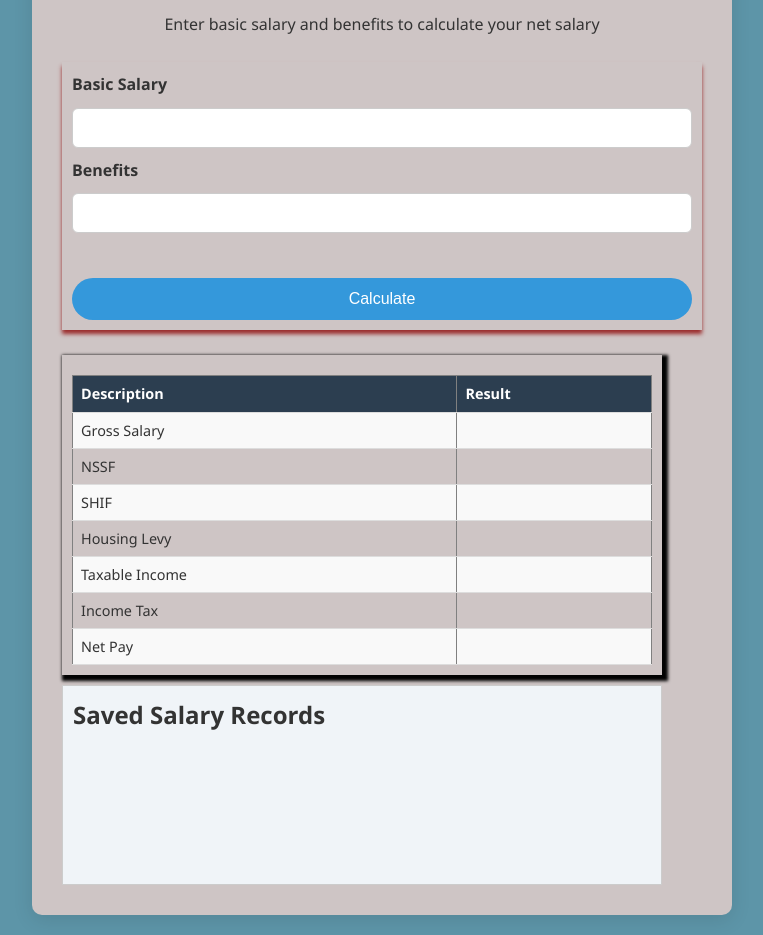
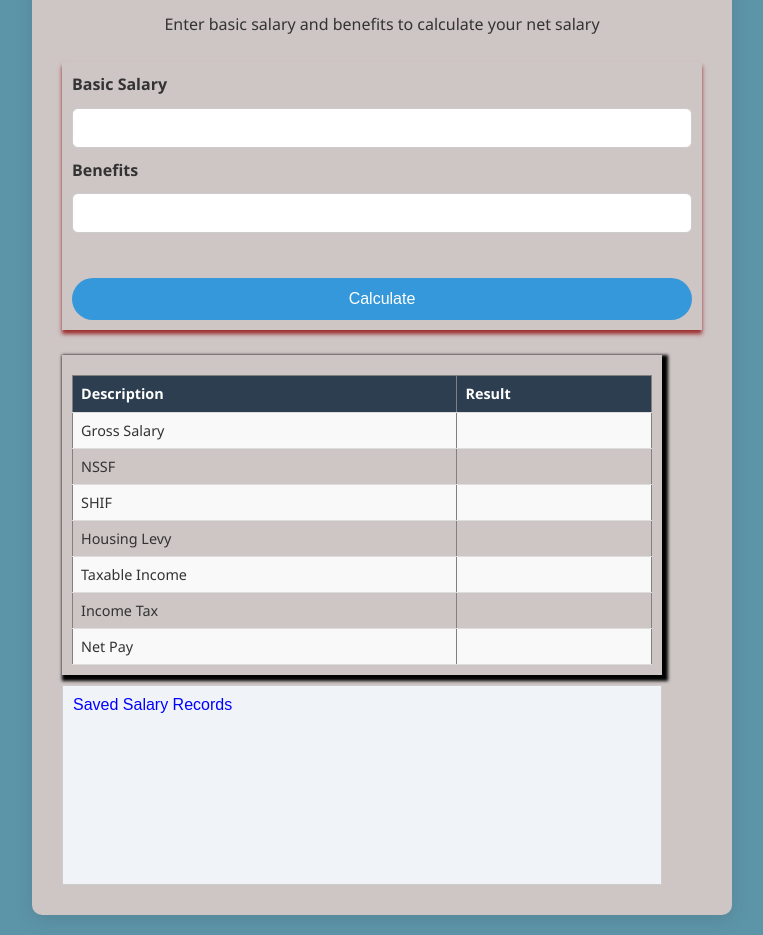
Before and after one commit to Victorious-ke/Code-Challenge, a website: page index.html in a window 1280 px wide. Shown: the part 158-1093 px from the top of the page, without its empty margins (258-1021 px from the left). Drawn offline with Linux system fonts and the light colour scheme; no server answers.

Commit message:
inline css

```diff
--- a/index.html
+++ b/index.html
@@ -24,12 +24,14 @@
         <label for="benefits">Benefits</label>
         <input type="number" id="benefitsInput" name="benefits" required />
 
+        <!-- benefits input preview -->
+
         <p id="benefitsPreview" style="font-weight: bold; color: green;"></p>
 
         <input type="submit" value="Calculate" />
       </form>
     </div>
-
+ <!-- gross pay input preview -->
     <p id="grossPreview" style="font-weight: bold; color: green;"></p>
 
     <div id="output">
@@ -69,8 +71,8 @@
       </table>
     </div>
 
-    <div id="salary-records">
-      <h2>Saved Salary Records</h2>
+    <div id="salary-records" >
+      <h2 style="color: blue; font: 1em sans-serif;">Saved Salary Records</h2>
       <ul id="recordsList"></ul>
     </div>
   </main>
```
